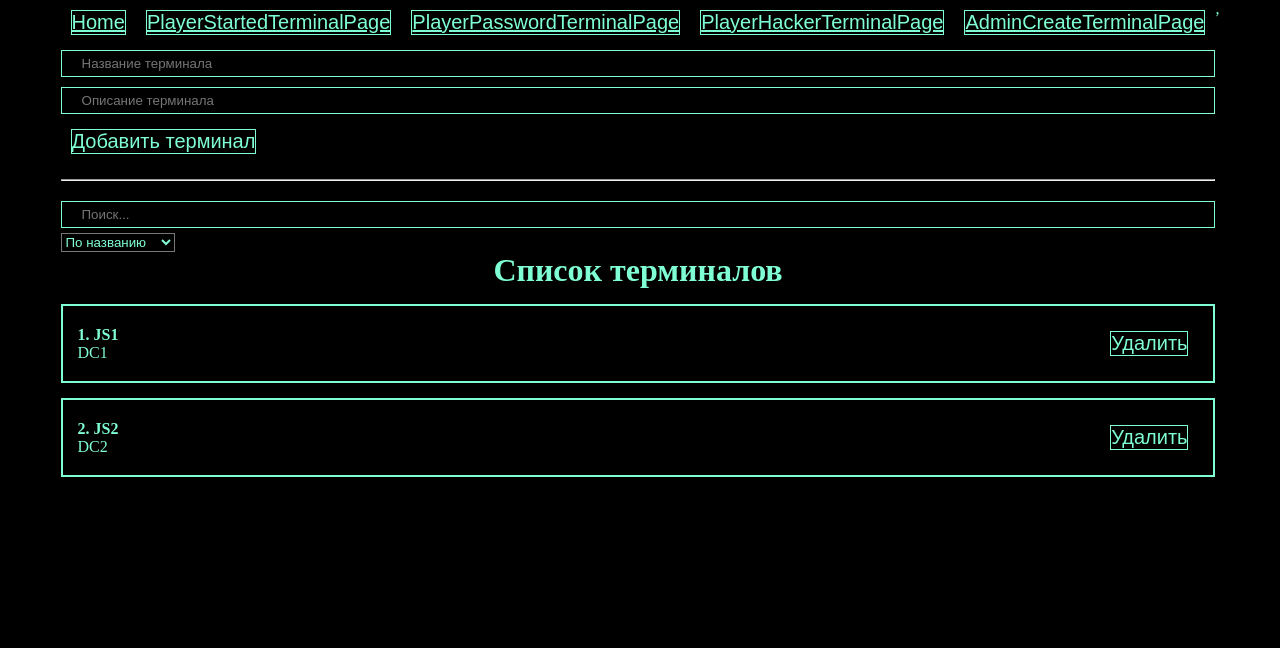
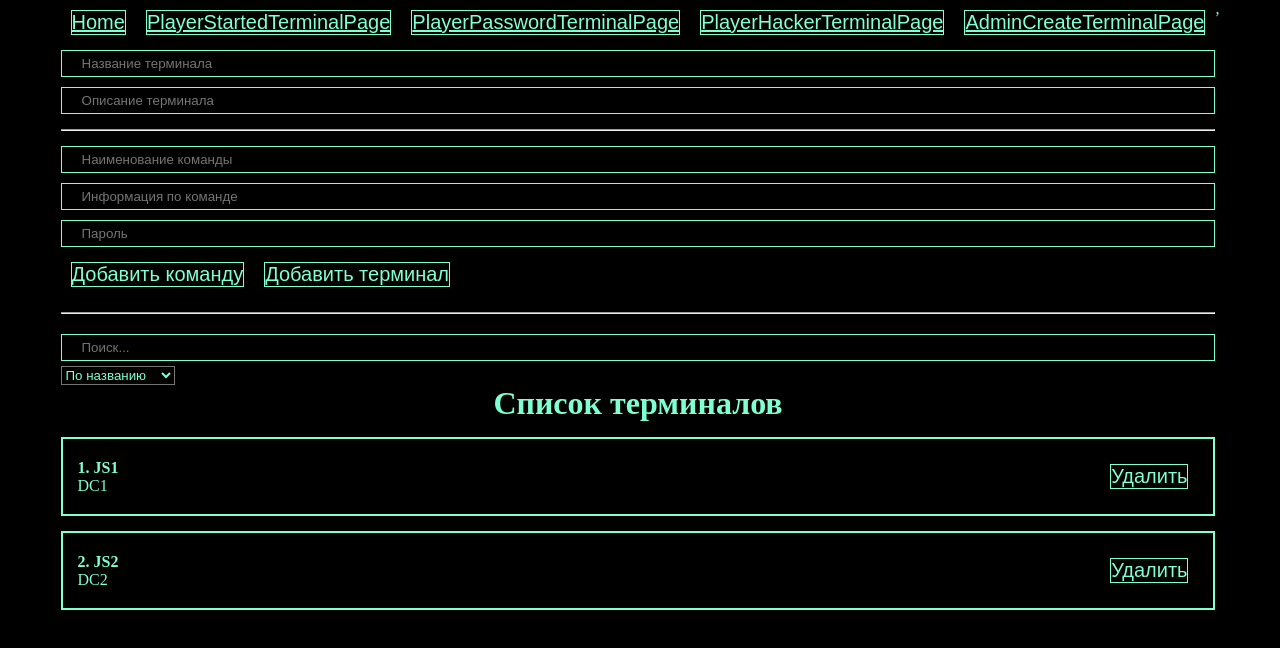
Before and after one commit to Dasteranchik/wh-terminal, a React (Create React App) app in the folder client/: page / in a window 1280 px wide. Shown: the top 648 px of the page. Built offline with nearby package versions, Linux system fonts and the light colour scheme.

Commit message:
Реализовал динамическое добавление комманд для терминала

```diff
--- a/client/src/components/TerminalForm.jsx
+++ b/client/src/components/TerminalForm.jsx
@@ -1,4 +1,4 @@
-import React, {useState} from "react";
+import React, {useState, useRef} from "react";
 //import {v4 as uuidv4} from 'uuid';
 import MyInput from "./UI/input/MyInput";
 import MyButton from "./UI/button/MyButton";
@@ -6,7 +6,26 @@ import { addedTerminal } from "./utils/input/input";
 
 const TerminalForm = ({create}) => {
 
-    const [terminal, setTerminal] = useState({title: '', description: '', command: { id: '', title: ''}})
+    const submitEl = useRef(null);
+    const [terminal, setTerminal] = useState({title: '', description: ''})
+    const [commands, setCommmands] = useState([
+        {title: '', description: '', password: ''}
+    ])
+
+    const handlerCommmands = (index, e) => {
+        let data = [...commands];
+        data[index][e.target.name] = e.target.value;
+        setCommmands(data);
+    }
+
+    const addComand = (e) => {
+        e.preventDefault()
+
+        let newCommand = {title: '', description: '', password: ''}
+
+        setCommmands([...commands, newCommand])
+        submitEl.current.click()
+    }
 
     /* function addNewTerminal (e) {
         e.preventDefault()
@@ -29,7 +48,34 @@ const TerminalForm = ({create}) => {
                 onChange = {e => setTerminal({...terminal, description: e.target.value})}
                 type = "text"
                 placeholder='Описание терминала'/>
-            <MyButton onClick = {() => addedTerminal(terminal.title, terminal.description)} > Добавить терминал</MyButton> {/* addNewTerminal */}
+            {commands.map((input, index) => {
+                return(
+                    <div key = {index}>
+                        <hr style = {{margin: '10px 0'}}/>
+                        <MyInput
+                            name = "title"
+                            value = {input.title}
+                            onChange = {e => handlerCommmands(index, e)}
+                            type = "text"
+                            placeholder='Наименование команды'/>
+                        <MyInput
+                            name = "description"
+                            value = {input.description}
+                            onChange = {e => handlerCommmands(index, e)}
+                            type = "text"
+                            placeholder='Информация по команде'/>
+                        <MyInput
+                            name = "password"
+                            value = {input.password}
+                            onChange = {e => handlerCommmands(index, e)}
+                            type = "text"
+                            placeholder='Пароль'/>
+                    </div>
+                )
+
+            })}
+            <MyButton onClick = {addComand} > Добавить команду </MyButton>
+            <MyButton onClick = {() => addedTerminal(terminal.title, terminal.description)} > Добавить терминал </MyButton> {/* addNewTerminal */}
         </form>
     )
 }
```
